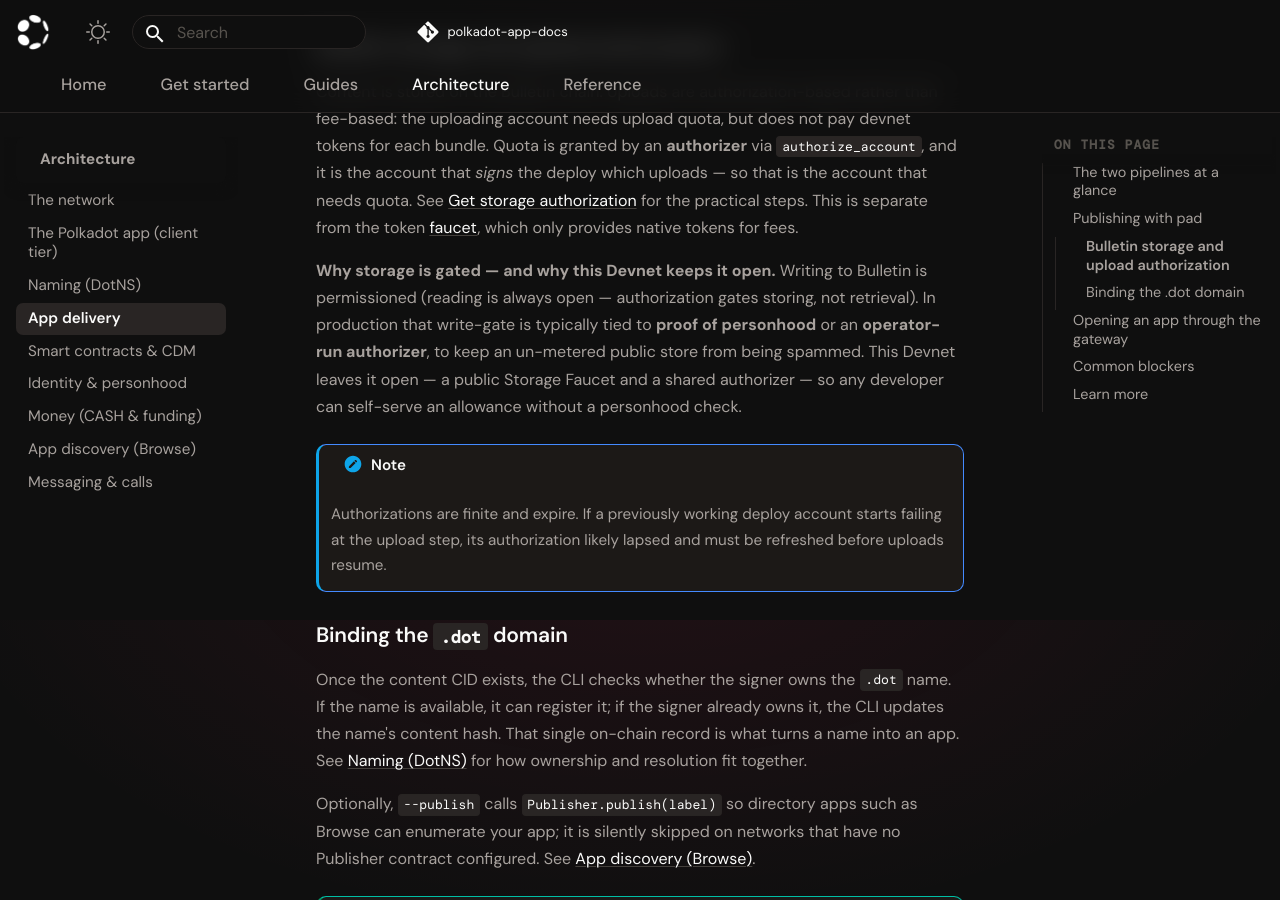
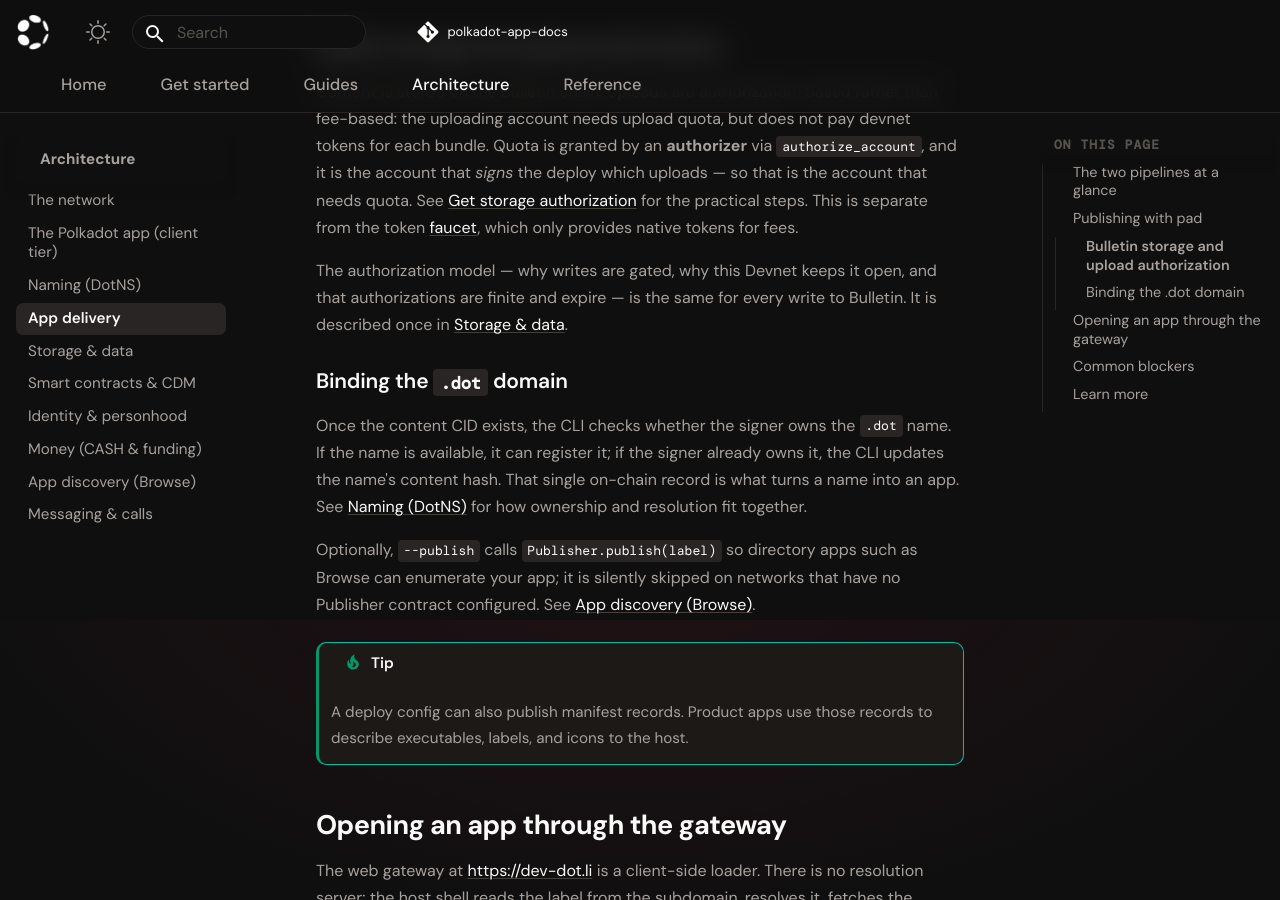
Before and after one commit to Polkadot-Community-Foundation/polkadot-app-docs, an MkDocs documentation site: the page built from docs/architecture/app-delivery.md, in a window 1280 px wide and 900 px high, scrolled down 1180 px. Built offline with MkDocs 1.6.1 and Material for MkDocs 9.7.7, drawn with Linux system fonts in a browser that asks for light colours; comment, search, counter and statistics services are not loaded.

Commit message:
docs: surface app install in Getting Started + add Storage & data page
Forum feedback (Polkadot products devnet thread):
- Re-expose the "For users" getting-started page in the nav and link install
  from the introduction so app downloads are discoverable in the docs (not only
  on social). The page already carried the install-app snippet.
- New architecture/storage.md: the content-addressed Bulletin storage model,
  Cloud Storage as the proper way to persist app data, and a dedicated
  "how storage authorization works" section. Cross-linked from the index; the
  duplicate authorization prose in app-delivery.md and the SDK guide now points
  at this single owner.
- CI: add an inert publish-onchain job that will republish the built site to
  docs.dot on the devnet (guarded by the PUBLISH_DOCS_DOT repo variable).

```diff
--- a/docs/architecture/app-delivery.md
+++ b/docs/architecture/app-delivery.md
@@ -61,18 +61,9 @@
 [faucet](../reference/networks.md#faucet), which only provides native tokens for
 fees.
 
-**Why storage is gated — and why this Devnet keeps it open.** Writing to Bulletin
-is permissioned (reading is always open — authorization gates storing, not
-retrieval). In production that write-gate is typically tied to **proof of
-personhood** or an **operator-run authorizer**, to keep an un-metered public
-store from being spammed. This Devnet leaves it open — a public Storage Faucet
-and a shared authorizer — so any developer can self-serve an allowance without a
-personhood check.
-
-!!! note
-    Authorizations are finite and expire. If a previously working deploy
-    account starts failing at the upload step, its authorization likely lapsed
-    and must be refreshed before uploads resume.
+The authorization model — why writes are gated, why this Devnet keeps it open,
+and that authorizations are finite and expire — is the same for every write to
+Bulletin. It is described once in [Storage & data](storage.md#how-storage-authorization-works).
 
 ### Binding the `.dot` domain
 
--- a/mkdocs.yml
+++ b/mkdocs.yml
@@ -117,14 +117,13 @@
 
 nav:
   - Home: index.md
-  # "Get started" blends the platform introduction with the developer quickstart
-  # as two pages under one section (clicking the tab lands on the Introduction).
-  # introduction.md must appear ONCE in the nav — listing it here AND as a
-  # top-level tab put it in the sidebar twice. The "For users" getting-started
-  # page is hidden for now — it still builds (reachable by direct URL) but is out
-  # of the nav.
+  # "Get started" blends the platform introduction with the two entry paths
+  # (users, developers) under one section (clicking the tab lands on the
+  # Introduction). introduction.md must appear ONCE in the nav — listing it here
+  # AND as a top-level tab put it in the sidebar twice.
   - Get started:
       - Introduction: introduction.md
+      - For users: getting-started/users.md
       - Developer quickstart: getting-started/developers.md
   - Guides:
       - guides/index.md
@@ -146,6 +145,7 @@
       - The Polkadot app (client tier): architecture/client.md
       - Naming (DotNS): architecture/naming.md
       - App delivery: architecture/app-delivery.md
+      - Storage & data: architecture/storage.md
       - Smart contracts & CDM: architecture/contracts.md
       - Identity & personhood: architecture/identity.md
       - Money (CASH & funding): architecture/money.md
```
Also changed, not shown: docs/architecture/index.md (+3 -0 lines), docs/architecture/storage.md (added, +107 -0 lines), docs/guides/platform-services-sdk.md (+4 -2 lines), docs/introduction.md (+4 -3 lines), 1 other file.
